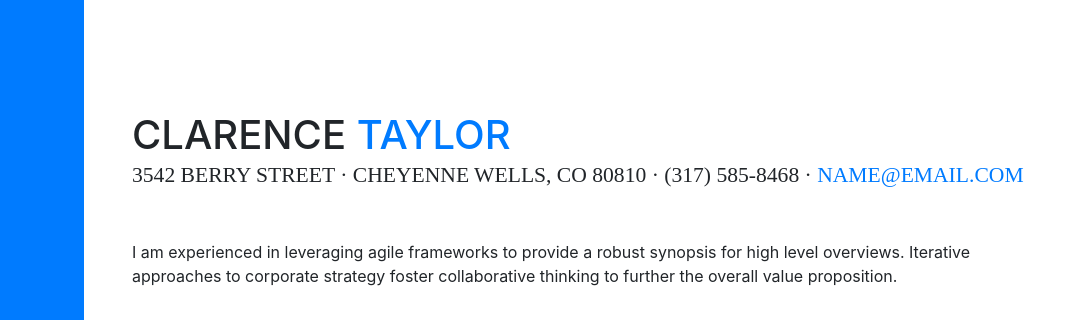
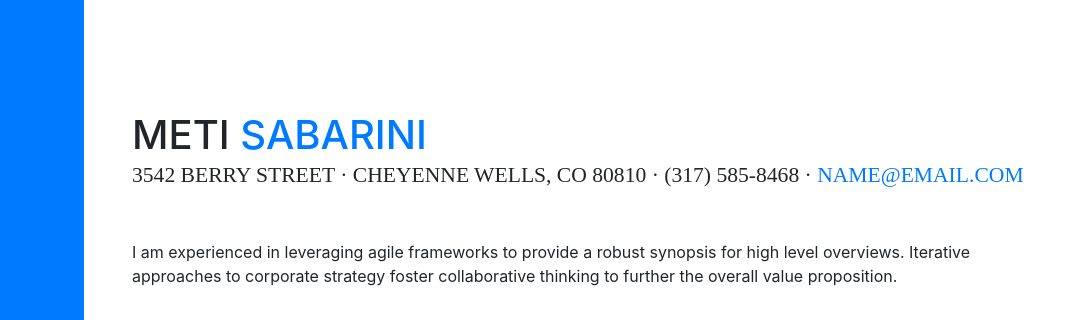
Before and after one commit to metiks/kkpi-project-2018, a website with bundled scripts: page index.html in a window 1280 px wide. Shown: the part 148-468 px from the top of the page, 188-1280 px from the left. Built offline with nearby package versions, Linux system fonts and the light colour scheme; files whose address does not match are found by name; a web font is replaced by a local one.

Commit message:
Update index.html

```diff
--- a/index.html
+++ b/index.html
@@ -65,8 +65,8 @@
 
       <section class="resume-section p-3 p-lg-5 d-flex d-column" id="about">
         <div class="my-auto">
-          <h1 class="mb-0">Clarence
-            <span class="text-primary">Taylor</span>
+          <h1 class="mb-0">Meti
+            <span class="text-primary">Sabarini</span>
           </h1>
           <div class="subheading mb-5">3542 Berry Street · Cheyenne Wells, CO 80810 · (317) 585-8468 ·
             <a href="mailto:name@email.com">name@email.com</a>
```
